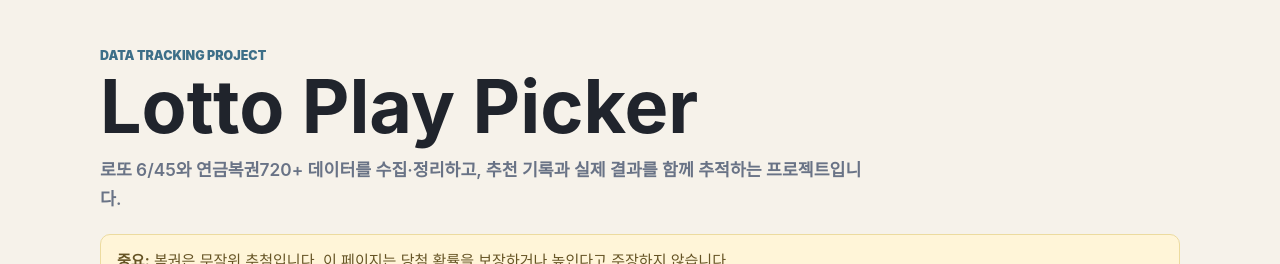
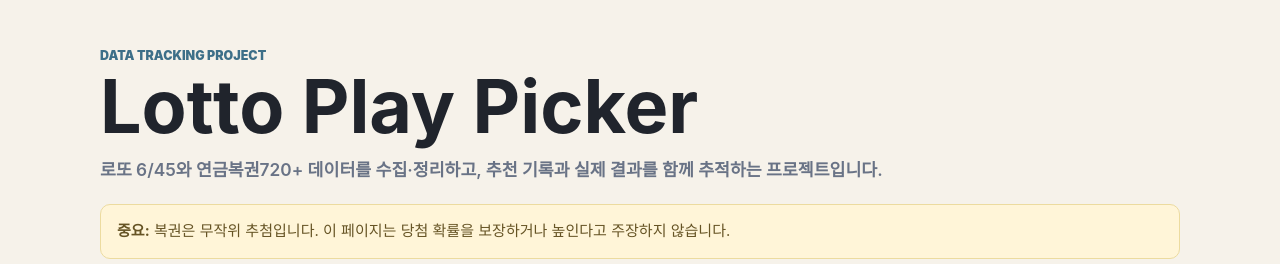
Before and after one commit to lpooyal-hub/lotto-play-picker, a Next.js app: page / in a window 1280 px wide. Shown: the top 264 px of the page. Built offline with nearby package versions, Linux system fonts and the light colour scheme; no server answers; the database is empty.

Commit message:
Tune lotto UI styling

```diff
--- a/app/globals.css
+++ b/app/globals.css
@@ -38,7 +38,7 @@ select {
 }
 
 .hero {
-  max-width: 780px;
+  max-width: 1200px;
   margin-bottom: 20px;
 }
 
```
